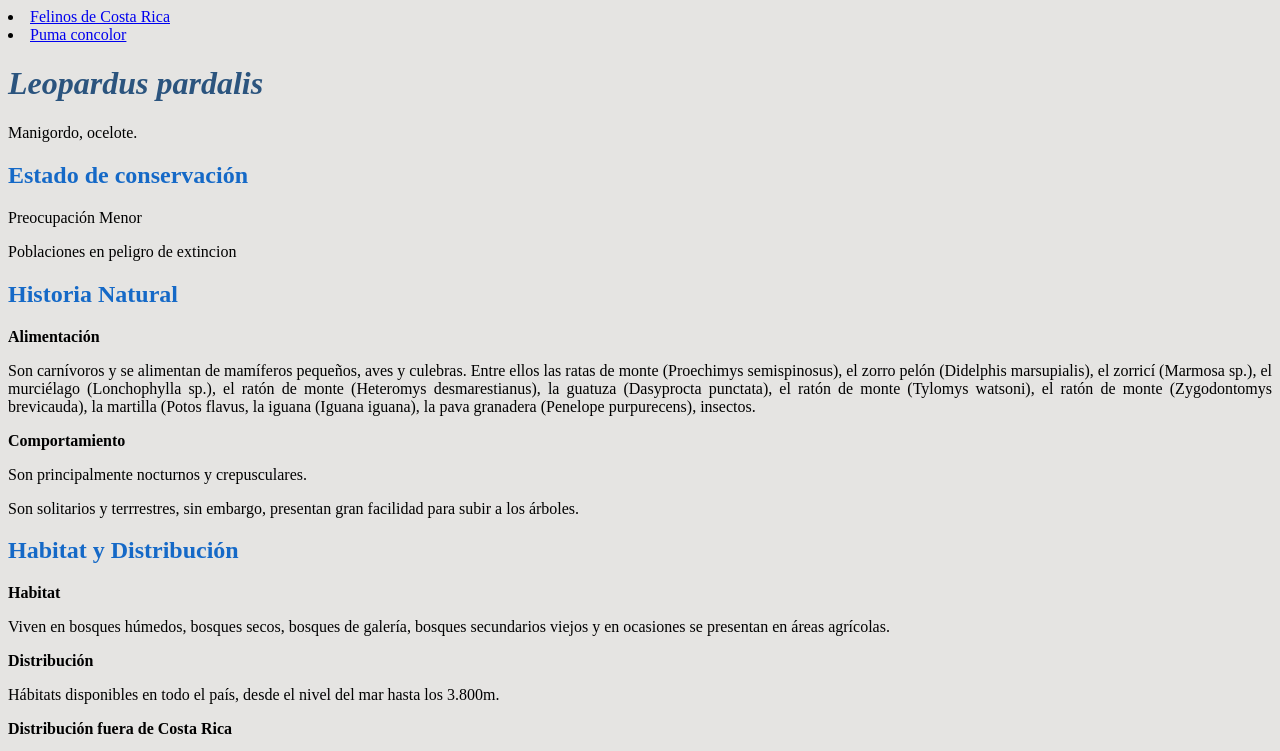
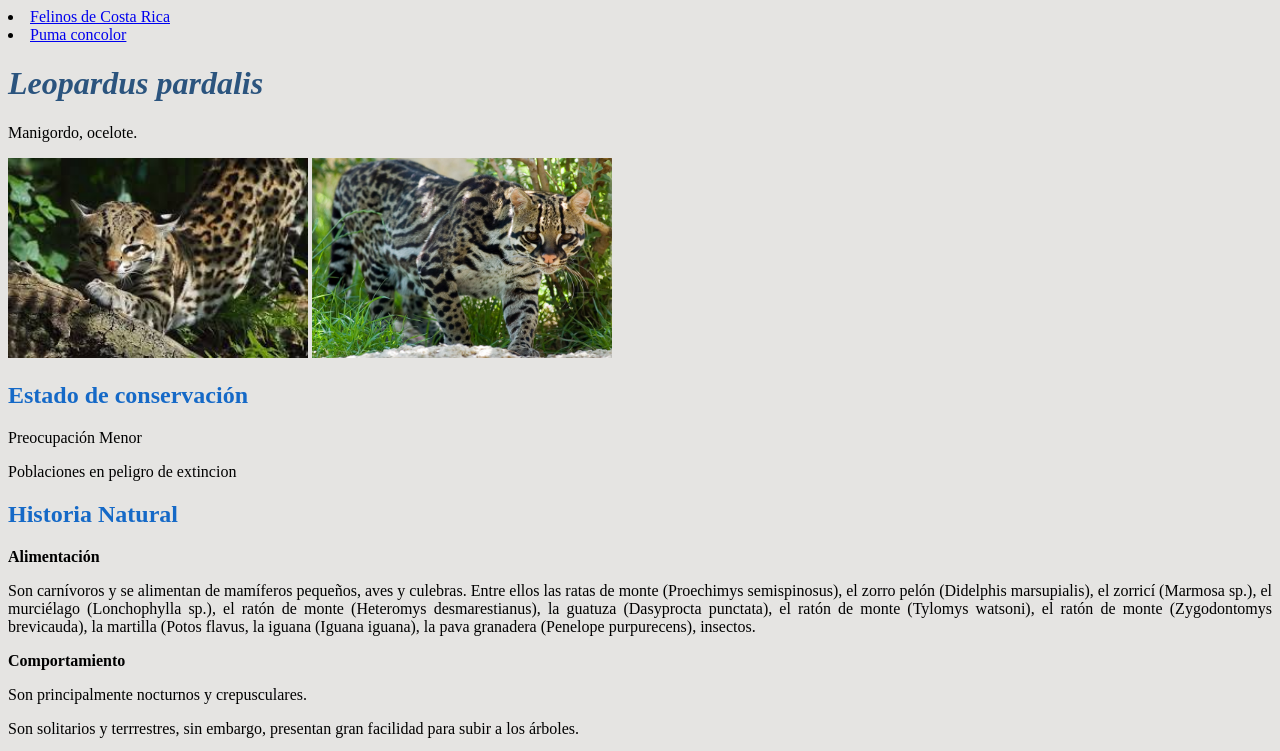
Before and after one commit to dnschavarria/felinos, a plain HTML site: page manigordo.html in a window 1280 px wide. Shown: the top 751 px of the page. Drawn offline with Linux system fonts and the light colour scheme.

Commit message:
Update manigordo.html

```diff
--- a/manigordo.html
+++ b/manigordo.html
@@ -12,6 +12,9 @@
   </nav>
   <h1><em>Leopardus pardalis</em></h1>
   <p>Manigordo, ocelote.</p>
+
+  <img src="manigordo.jpg" alt="manigordo" height="200" width="300">
+  <img src="manigordo2.png" alt="manigordo2" height="200" width="300">
 
   <h2><strong>Estado de conservación</strong></h2>
   <p>Preocupación Menor</p>
```
